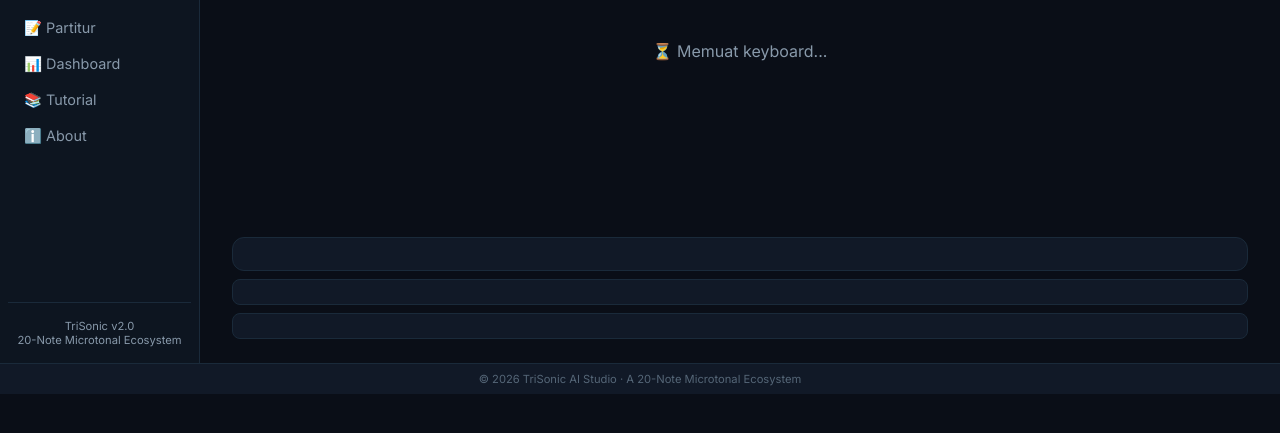
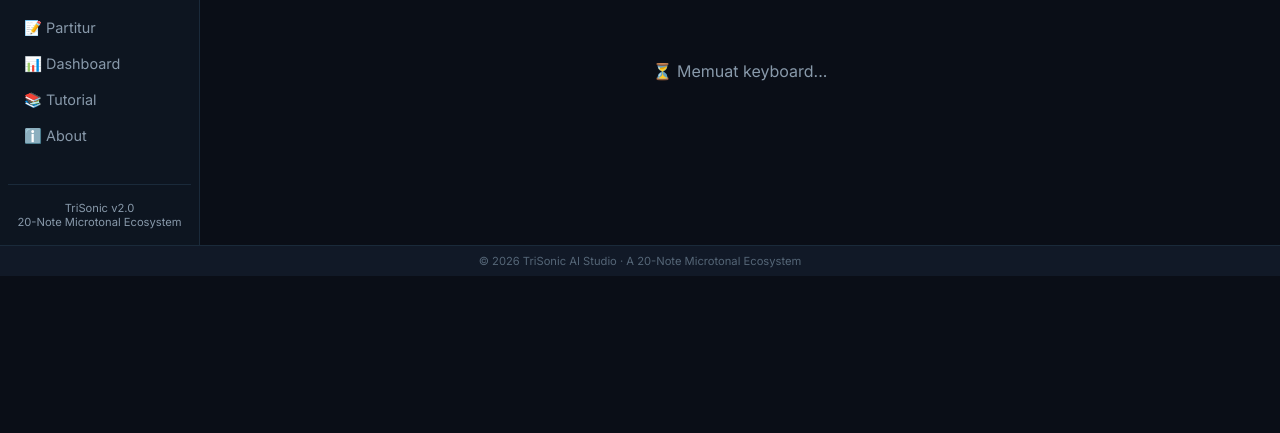
Before and after one commit to SRPakpahanSST/trisonic-ai-studio, a plain HTML site: page index.html in a window 1280 px wide. Both pictures are taken after a click on the button "🚀 Mulai". Shown: the part 137-570 px from the top of the page. Drawn offline with Linux system fonts and the light colour scheme.

Commit message:
Update index.html

```diff
--- a/index.html
+++ b/index.html
@@ -940,21 +940,12 @@
     </div>
     <div class="keyboard-container">
         <div class="keyboard-wrapper">
-            <!-- PASTIKAN ID keyboard ADA -->
-            <div class="keyboard" id="keyboard">
-                <!-- Keyboard akan dirender oleh JavaScript -->
-                <p style="color:#8899aa;padding:20px;text-align:center;">⏳ Memuat keyboard...</p>
+            <!-- PASTIKAN ID = "keyboard" -->
+            <div id="keyboard" class="keyboard" style="min-height:200px;">
+                <p style="color:#8899aa;padding:40px;text-align:center;">⏳ Memuat keyboard...</p>
             </div>
         </div>
-        <div class="keyboard-controls">
-            <!-- ... controls ... -->
-        </div>
-        <div class="pitch-display" id="pitchDisplay">
-            <!-- ... pitch display ... -->
-        </div>
-        <div class="keyboard-info">
-            <!-- ... info ... -->
-        </div>
+        <!-- ... controls ... -->
     </div>
 </div>
 
```
